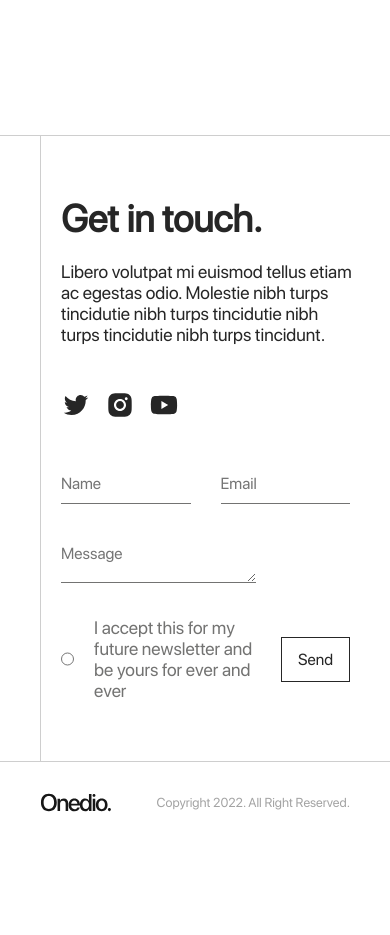
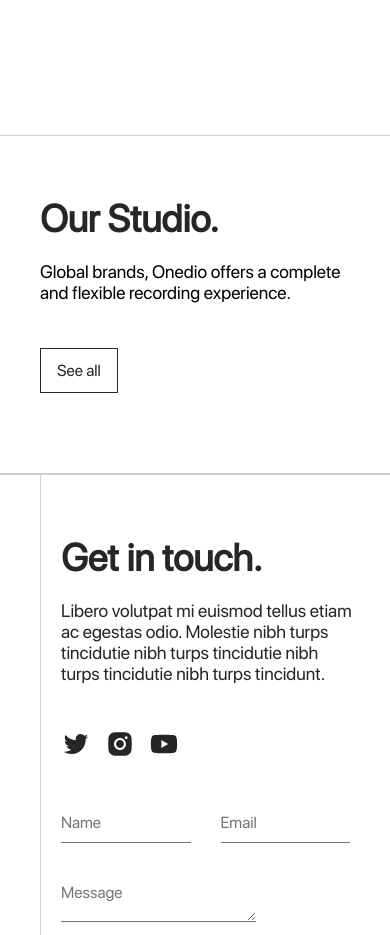
Before and after one commit to Pedro6Miguel/Onedio.-Studio, a React (Vite) app: page / in a window 390 px wide. Shown: the part 3340-4275 px from the top of the page. Before the commit the page ends 4182 px from the top, so only its background shows below. Built offline with nearby package versions, Linux system fonts and the light colour scheme.

Commit message:
Responsiveness update

```diff
--- a/components/Location/index.jsx
+++ b/components/Location/index.jsx
@@ -1,6 +1,6 @@
 import React from 'react'
 import styles from './styles.module.scss'
-import Map from '../../public/Map.jpg'
+import Map from '../../public/Map2.jpg'
 
 export default function Location() {
     return (
--- a/components/Location/styles.module.scss
+++ b/components/Location/styles.module.scss
@@ -17,7 +17,6 @@
     }
 
     .right {
-        background-color: lightgreen;
         width: 60%;
 
         img {
@@ -27,3 +26,17 @@
         }
     }
 }
+
+@media (max-width: 1000px) {
+    .container {
+        padding: 0 40px 80px 40px;
+
+        .left {
+            width: 100%;
+        }
+
+        .right {
+            display: none;
+        }
+    }
+}
--- a/src/App.jsx
+++ b/src/App.jsx
@@ -18,7 +18,7 @@ function App() {
         <Record />
         <Lyrics />
         <Info />
-        {/*<Location />*/}
+        <Location />
         <Contact />
       </div>
       <Footer />
```
Also changed, not shown: public/Map.jpg, public/Map2.jpg (added).
